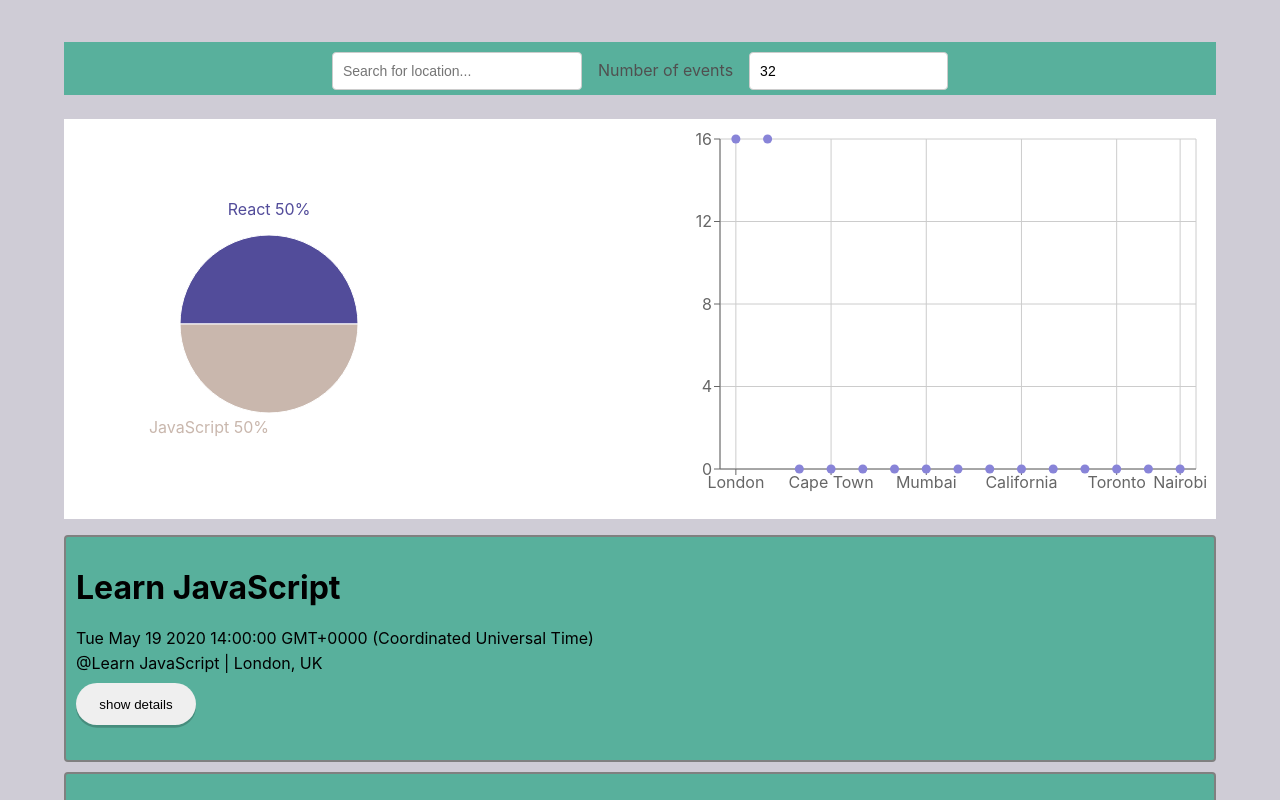
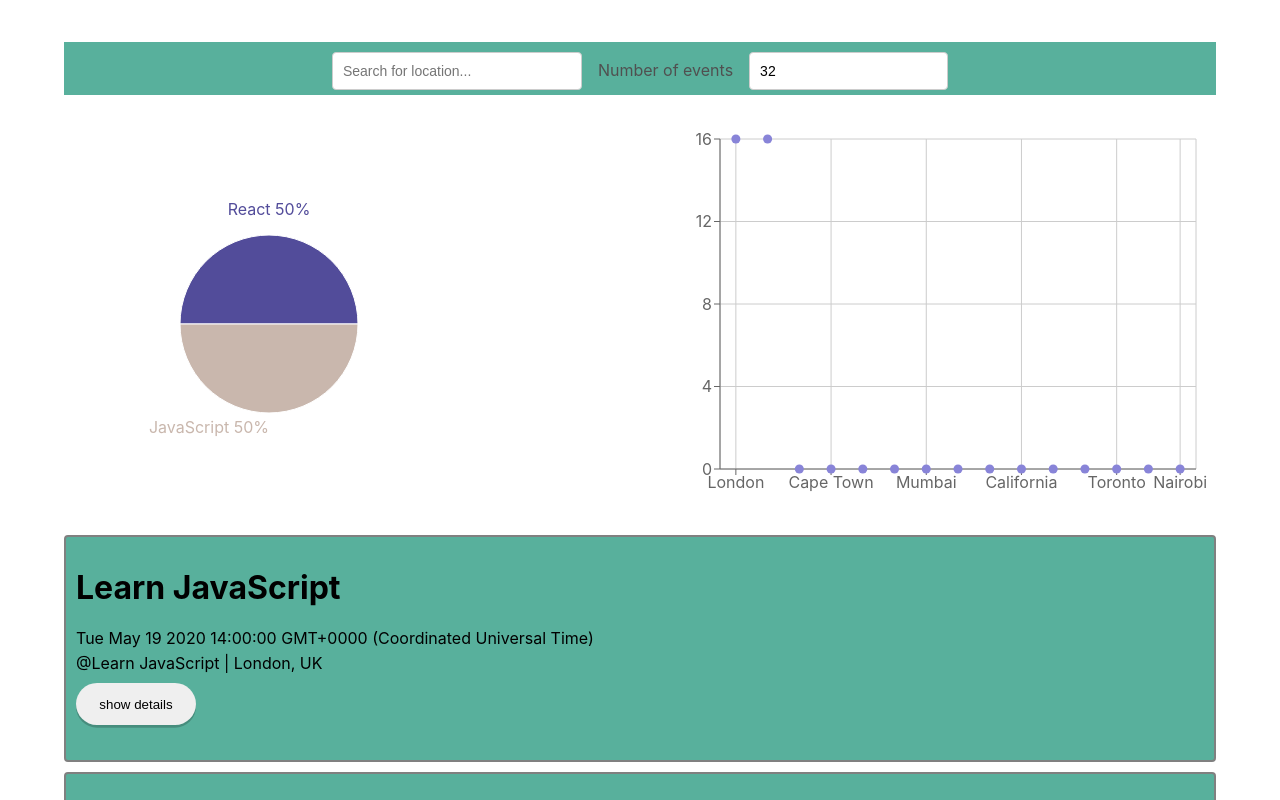
Before and after one commit to RemanBalak/MeetUp, a React (Create React App) app: page / in a window 1280 px wide. Shown: the top 800 px of the page. Built offline with nearby package versions, Linux system fonts and the light colour scheme; what atatus-spa would draw is missing.

Commit message:
changed bg color

```diff
--- a/src/App.css
+++ b/src/App.css
@@ -2,7 +2,6 @@
 .App {
   text-align: center;
   padding: 2% 5%;
-  background-color: #cfccd6;
 }
 
 .App * {
```
